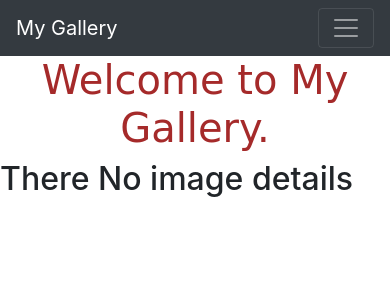
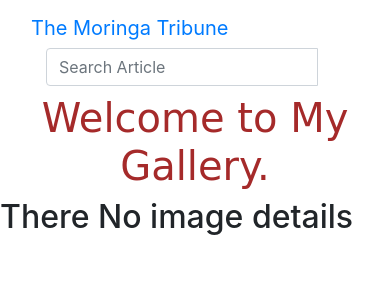
Before and after one commit to osman2491/My-Gallery, a Django app: page / in a window 390 px wide. Shown: the top 300 px of the page. Run offline with Django 3.2, Linux system fonts and the light colour scheme; data that the repository does not hold is empty; some libraries are stand-ins or nearby versions.

Commit message:
search fuctionality

```diff
--- a/app/models.py
+++ b/app/models.py
@@ -60,6 +60,11 @@
         image = cls.objects.all()
         return image
 
+    @classmethod
+    def search_by_image_name(cls,search_term):
+        image = cls.objects.filter(image_name__icontains=search_term)
+        return image
+
 
     def __str__(self):
         return self.image_name
--- a/app/templates/navbar.html
+++ b/app/templates/navbar.html
@@ -1,33 +1,23 @@
-<!DOCTYPE html>
-<html lang="en">
-<head>
-    <meta charset="UTF-8">
-    <meta name="viewport" content="width=device-width, initial-scale=1.0">
-</head>
-<body>
+<nav class="navbar navbar-inverse">
+  <div class="container-fluid">
+    <div class="navbar-header">
+      <a class="navbar-brand" href="{% url 'welcome' %}">The Moringa Tribune</a>
+    </div>
 
+    <!-- Adding a search form  -->
+    <div class="col-sm-4 col-md-4 navbar-right">
 
+      <form class="navbar-form" role="search" action="{% url 'search_results' %}">
 
-<nav class="navbar navbar-expand-lg navbar-dark bg-dark">
-    <a class="navbar-brand" href="{% url 'welcome' %}">My Gallery</a>
-    <button class="navbar-toggler" type="button" data-toggle="collapse" data-target="#navbarSupportedContent" aria-controls="navbarSupportedContent" aria-expanded="false" aria-label="Toggle navigation">
-      <span class="navbar-toggler-icon"></span>
-    </button>
+        <div class="input-group">
+          <input type="text" class="form-control" placeholder="Search Article" name="article">
+          <div class="input-group-btn">
+            <button class="btn btn-default" type="submit"><i class="glyphicon glyphicon-search"></i></button>
+          </div>
+        </div>
 
-    <div class="collapse navbar-collapse" id="navbarSupportedContent">
-      <ul class="navbar-nav mr-auto">
-        <li class="nav-item active">
-          <a class="nav-link" href="{% url 'welcome' %}">Home <span class="sr-only">(current)</span></a>
-        </li>
-
-        </li>
-      </ul>
-      <form class="form-inline my-2 my-lg-0">
-        <input class="form-control mr-sm-2" type="search" placeholder="Search" aria-label="Search">
-        <button class="btn btn-outline-success my-2 my-sm-0" type="submit">Search</button>
       </form>
     </div>
-  </nav>
-
-</body>
-</html>
+    <!-- search form end -->
+  </div>
+</nav>
--- a/app/templates/welcome.html
+++ b/app/templates/welcome.html
@@ -17,7 +17,7 @@
 
   {% empty %}
   <div class="row">
-    <h2 class="text-center">There No image details</h2>
+    <h2 class="text-center" >There No image details</h2>
   </div>
   {% endfor %}
 
--- a/app/urls.py
+++ b/app/urls.py
@@ -3,5 +3,6 @@
 
 urlpatterns=[
     url(r'^$',views.welcome,name = 'welcome'),
-    url(r'^photos/$',views.display_photos,name='photos')
+    url(r'^photos/$',views.display_photos,name='photos'),
+    url(r'^search/', views.search_results, name='search_results')
 ]
--- a/app/views.py
+++ b/app/views.py
@@ -5,8 +5,21 @@
 # Create your views here.
 def welcome(request):
     image = Image.img_details()
-    return render(request,'welcome.html')
+    return render(request,'welcome.html',{'image':image})
 
 def display_photos(request):
 
     return render(request,'photos.html')
+
+def search_results(request):
+
+    if 'image' in request.GET and request.GET["image"]:
+        search_term = request.GET.get("image")
+        searched_images = Image.search_by_image_name(search_term)
+        message = f"{search_term}"
+
+        return render(request, 'search.html',{"message":message,"images": searched_images})
+
+    else:
+        message = "You haven't searched for any term"
+        return render(request, 'search.html',{"message":message})
```
Also changed, not shown: app/templates/search.html (added, +25 -0 lines), app/migrations/0002_auto_20191216_0914.py (added).
